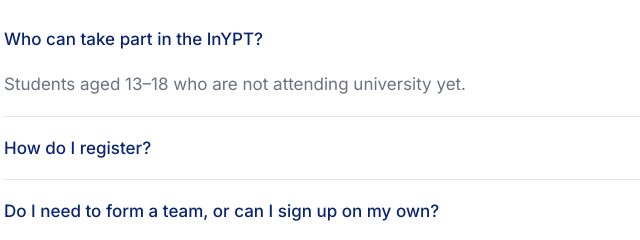
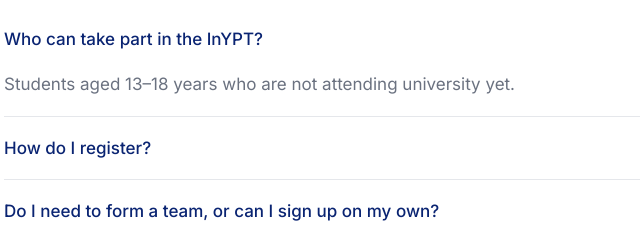
Before and after one commit to orangewolf79/inypt-in, a plain HTML site: page faq.html in a window 1280 px wide. Both pictures are taken after a click on the heading "Who can take part in the InYPT?". Shown: the part 284-524 px from the top of the page, 140-780 px from the left. Drawn offline with nearby package versions, Linux system fonts and the light colour scheme.

Commit message:
update faq

```diff
--- a/faq.html
+++ b/faq.html
@@ -47,7 +47,7 @@
     <div class="faq">
       <details>
         <summary>Who can take part in the InYPT?</summary>
-        <p>Students aged 13&ndash;18 who are not attending university yet.</p>
+        <p>Students aged 13&ndash;18 years who are not attending university yet.</p>
       </details>
       <details>
         <summary>How do I register?</summary>
```
